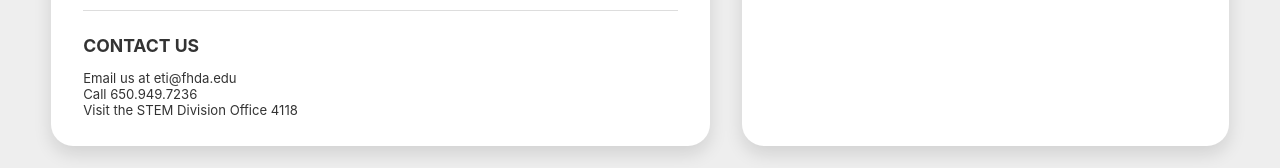
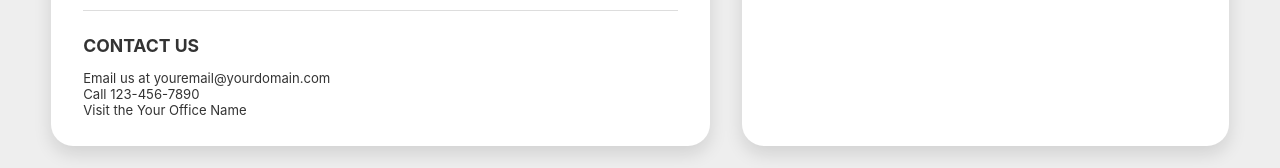
Before and after one commit to FH-ETI-LABS/ETI-LABS-website, a React (Vite) app: page /login in a window 1280 px wide. Shown: the part 567-735 px from the top of the page. Built offline with nearby package versions, Linux system fonts and the light colour scheme.

Commit message:
added placeholders in .env

```diff
--- a/src/Components/LoginForm/LoginForm.tsx
+++ b/src/Components/LoginForm/LoginForm.tsx
@@ -11,6 +11,12 @@ const LoginForm = ({ onNavigate }: LoginFormProps) => {
   const [password, setPassword] = useState("");
   const [errorMsg, setErrorMsg] = useState("");
   const [loading, setLoading] = useState(false);
+  const contactEmail =
+    import.meta.env.VITE_CONTACT_EMAIL || "eti@fhda.edu";
+  const contactPhone =
+    import.meta.env.VITE_CONTACT_PHONE || "650.949.7236";
+  const contactOffice =
+    import.meta.env.VITE_CONTACT_OFFICE || "STEM Division Office 4118";
 
   // Prevent duplicate navigation
   const navigatedRef = { current: false } as { current: boolean };
@@ -143,9 +149,9 @@ const LoginForm = ({ onNavigate }: LoginFormProps) => {
 
         <div className="login-links">
           <div className="section-title">Contact Us</div>
-          <div>Email us at eti@fhda.edu</div>
-          <div>Call 650.949.7236</div>
-          <div>Visit the STEM Division Office 4118</div>
+          <div>Email us at {contactEmail}</div>
+          <div>Call {contactPhone}</div>
+          <div>Visit the {contactOffice}</div>
         </div>
 
         {errorMsg && (
--- a/src/Pages/Public/landingpage.tsx
+++ b/src/Pages/Public/landingpage.tsx
@@ -188,7 +188,7 @@ export default function LandingPage(_: LandingPageProps) {
             <span className="section-label">Partner with ETI</span>
             <h2 className="contact-title">Request Access or Partnership</h2>
             <p style={{ color: '#6b7280', marginBottom: 18 }}>Interested in collaborating, joining as a fellow, or requesting lab access? Drop us a short message and we'll get back to you.</p>
-            <form action="https://formspree.io/f/kalaitzidiskonstantin@fhda.edu" method="POST" className="contact-form">
+            <form action={import.meta.env.VITE_CONTACT_FORM_ENDPOINT || "https://formspree.io/f/kalaitzidiskonstantin@fhda.edu"} method="POST" className="contact-form">
               <div className="field"><label>First Name</label><input name="firstName" required/></div>
               <div className="field"><label>Last Name</label><input name="lastName" required/></div>
               <div className="field full"><label>Institutional Email</label><input name="email" type="email" required/></div>
```
Also changed, not shown: 2 other files (tests, documents, lock files or other folders).
